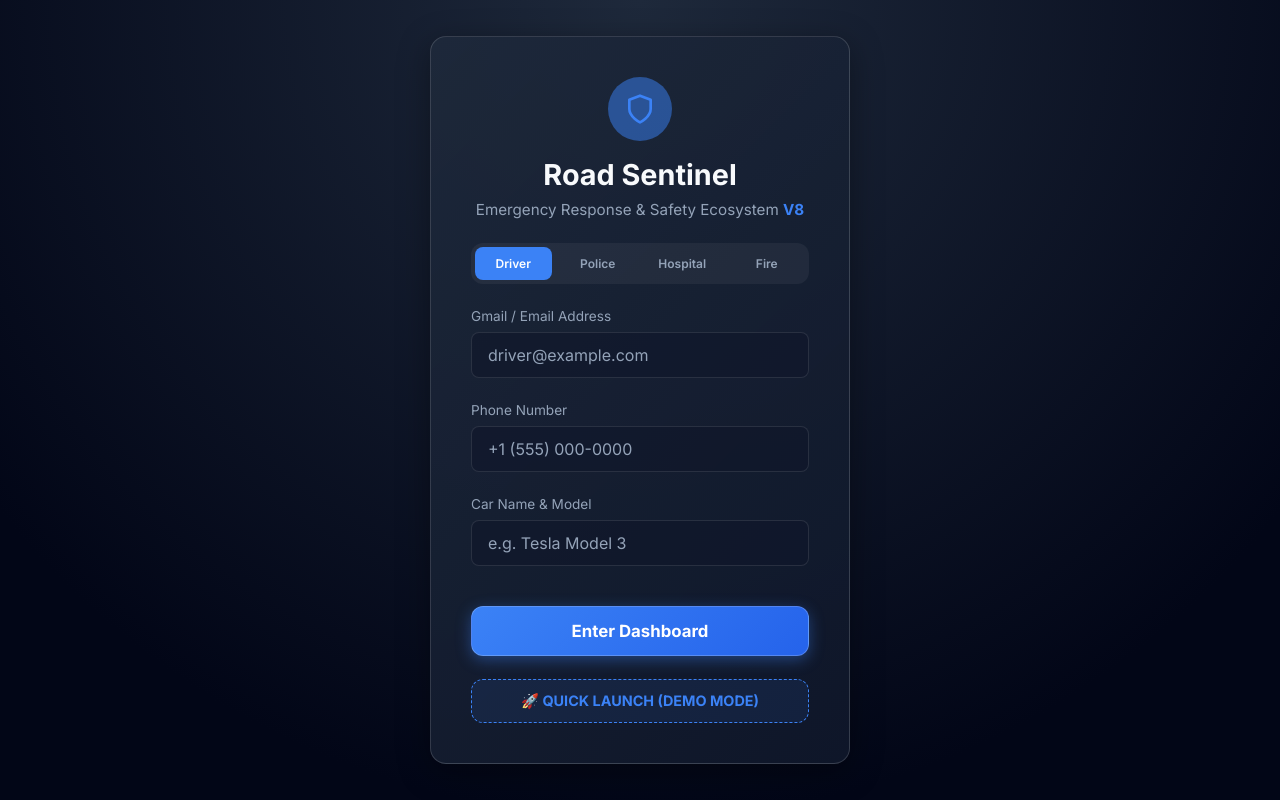
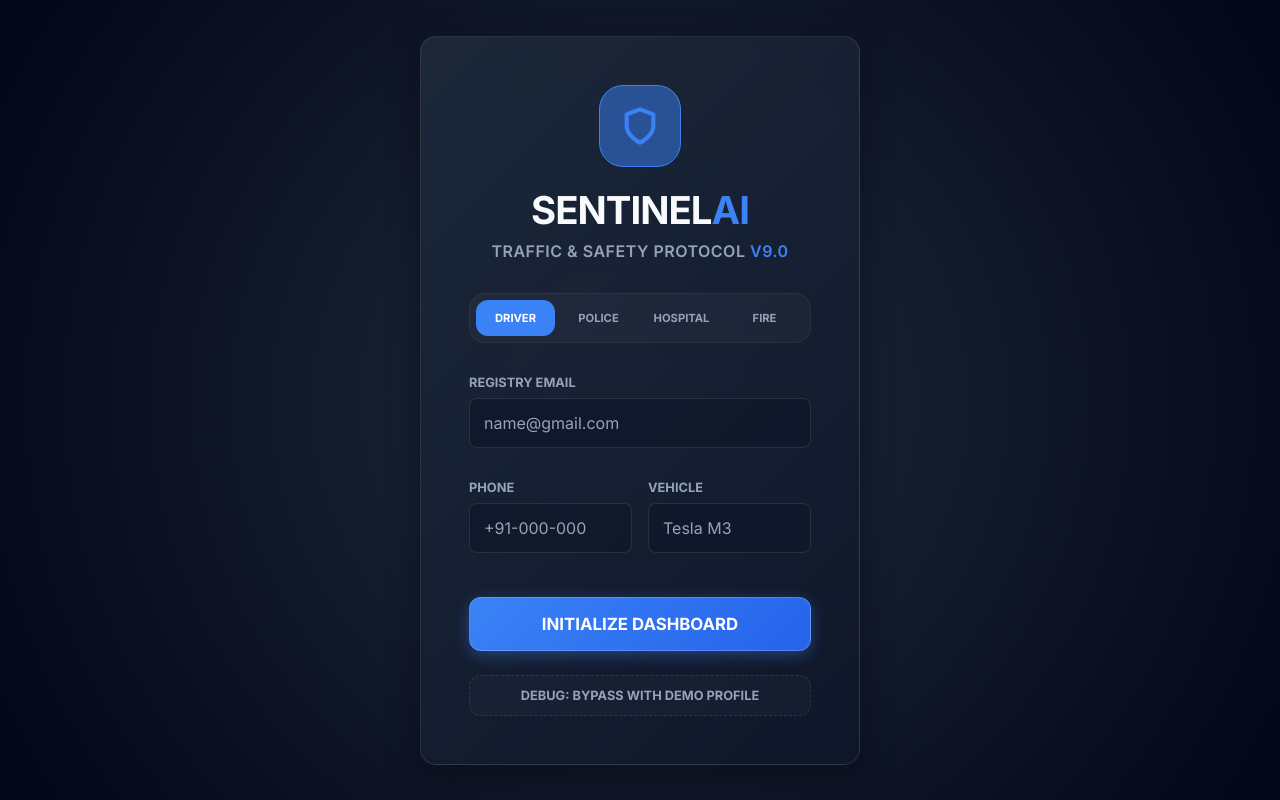
Before and after one commit to akhilannaluri/Road-safety-app, a React (Vite) app: page / in a window 1280 px wide. Built offline with nearby package versions, Linux system fonts and the light colour scheme; no server answers.

Commit message:
V12 Secure Deploy: Real-World Maps and Ticker UI - Final Stable Build

```diff
--- a/src/components/Login.tsx
+++ b/src/components/Login.tsx
@@ -44,37 +44,38 @@ Possible fixes:
 
 
   return (
-    <div style={{ display: 'flex', alignItems: 'center', justifyContent: 'center', minHeight: '100vh', width: '100%', padding: '20px' }} className="animate-fade-in">
-      <div className="glass" style={{ width: '100%', maxWidth: '420px', padding: '40px', display: 'flex', flexDirection: 'column', gap: '24px' }}>
+    <div style={{ display: 'flex', alignItems: 'center', justifyContent: 'center', minHeight: '100vh', width: '100%', padding: '20px', background: 'radial-gradient(circle at center, #1e293b 0%, #020617 100%)' }}>
+      <div className="glass shadow-2xl" style={{ width: '100%', maxWidth: '440px', padding: '48px', display: 'flex', flexDirection: 'column', gap: '32px', border: '1px solid rgba(255,255,255,0.1)' }}>
 
         <div style={{ textAlign: 'center' }}>
-          <div style={{ display: 'inline-flex', padding: '16px', background: 'var(--accent-glow)', borderRadius: '50%', marginBottom: '16px' }}>
-            <svg width="32" height="32" viewBox="0 0 24 24" fill="none" stroke="var(--accent-primary)" strokeWidth="2" strokeLinecap="round" strokeLinejoin="round">
+          <div style={{ display: 'inline-flex', padding: '20px', background: 'var(--accent-glow)', borderRadius: '24px', marginBottom: '20px', border: '1px solid var(--accent-primary)' }}>
+            <svg width="40" height="40" viewBox="0 0 24 24" fill="none" stroke="var(--accent-primary)" strokeWidth="2.5" strokeLinecap="round" strokeLinejoin="round">
               <path d="M12 22s8-4 8-10V5l-8-3-8 3v7c0 6 8 10 8 10z"></path>
             </svg>
           </div>
-          <h2 style={{ fontSize: '1.8rem', fontWeight: 700, marginBottom: '8px' }}>Road Sentinel</h2>
-          <p style={{ color: 'var(--text-secondary)', fontSize: '0.95rem' }}>
-            Emergency Response & Safety Ecosystem <span style={{ color: 'var(--accent-primary)', fontWeight: 800 }}>V8</span>
+          <h1 style={{ fontSize: '2.4rem', fontWeight: 900, marginBottom: '8px', letterSpacing: '-1px' }}>SENTINEL<span style={{ color: 'var(--accent-primary)' }}>AI</span></h1>
+          <p style={{ color: 'var(--text-secondary)', fontSize: '1rem', letterSpacing: '0.5px', textTransform: 'uppercase', fontWeight: 600 }}>
+            Traffic & Safety Protocol <span style={{ color: 'var(--accent-primary)' }}>v9.0</span>
           </p>
         </div>
 
         {/* Role Selector */}
-        <div style={{ display: 'flex', gap: '8px', background: 'rgba(255,255,255,0.05)', padding: '4px', borderRadius: '12px' }}>
+        <div style={{ display: 'flex', gap: '4px', background: 'rgba(255,255,255,0.03)', padding: '6px', borderRadius: '16px', border: '1px solid rgba(255,255,255,0.05)' }}>
           {(['driver', 'police', 'hospital', 'fire'] as UserRole[]).map((r) => (
             <button
               key={r}
               onClick={() => setRole(r)}
               style={{
                 flex: 1,
-                padding: '8px',
-                fontSize: '0.75rem',
+                padding: '10px 4px',
+                fontSize: '0.7rem',
                 background: role === r ? 'var(--accent-primary)' : 'transparent',
                 color: role === r ? 'white' : 'var(--text-secondary)',
-                borderRadius: '8px',
+                borderRadius: '12px',
                 width: 'auto',
-                fontWeight: 600,
-                textTransform: 'capitalize'
+                fontWeight: 800,
+                textTransform: 'uppercase',
+                transition: 'all 0.4s cubic-bezier(0.16, 1, 0.3, 1)'
               }}
             >
               {r}
@@ -82,78 +83,84 @@ Possible fixes:
           ))}
         </div>
 
-        <form onSubmit={handleSubmit} style={{ display: 'flex', flexDirection: 'column', gap: '8px' }}>
+        <form onSubmit={handleSubmit} style={{ display: 'flex', flexDirection: 'column', gap: '16px' }}>
           {role === 'driver' ? (
             <>
               <div>
-                <label style={{ display: 'block', marginBottom: '8px', fontSize: '0.85rem', color: 'var(--text-secondary)' }}>Gmail / Email Address</label>
+                <label style={{ display: 'block', marginBottom: '8px', fontSize: '0.8rem', color: 'var(--text-secondary)', textTransform: 'uppercase', fontWeight: 700 }}>Registry Email</label>
                 <input
                   type="email"
-                  placeholder="driver@example.com"
+                  placeholder="name@gmail.com"
                   value={email}
                   onChange={(e) => setEmail(e.target.value)}
                   required
+                  style={{ background: 'rgba(15, 23, 42, 0.8)', padding: '14px' }}
                 />
               </div>
 
+              <div style={{ display: 'grid', gridTemplateColumns: '1fr 1fr', gap: '16px' }}>
                 <div>
-                <label style={{ display: 'block', marginBottom: '8px', fontSize: '0.85rem', color: 'var(--text-secondary)' }}>Phone Number</label>
+                  <label style={{ display: 'block', marginBottom: '8px', fontSize: '0.8rem', color: 'var(--text-secondary)', textTransform: 'uppercase', fontWeight: 700 }}>Phone</label>
                   <input
                     type="tel"
-                  placeholder="+1 (555) 000-0000"
+                    placeholder="+91-000-000"
                     value={phone}
                     onChange={(e) => setPhone(e.target.value)}
                     required
+                    style={{ background: 'rgba(15, 23, 42, 0.8)', padding: '14px' }}
                   />
                 </div>
-
                 <div>
-                <label style={{ display: 'block', marginBottom: '8px', fontSize: '0.85rem', color: 'var(--text-secondary)' }}>Car Name & Model</label>
+                  <label style={{ display: 'block', marginBottom: '8px', fontSize: '0.8rem', color: 'var(--text-secondary)', textTransform: 'uppercase', fontWeight: 700 }}>Vehicle</label>
                   <input
                     type="text"
-                  placeholder="e.g. Tesla Model 3"
+                    placeholder="Tesla M3"
                     value={carName}
                     onChange={(e) => setCarName(e.target.value)}
                     required
+                    style={{ background: 'rgba(15, 23, 42, 0.8)', padding: '14px' }}
                   />
+                </div>
               </div>
             </>
           ) : (
             <>
               <div>
-                <label style={{ display: 'block', marginBottom: '8px', fontSize: '0.85rem', color: 'var(--text-secondary)' }}>Station / Unit ID</label>
+                <label style={{ display: 'block', marginBottom: '8px', fontSize: '0.8rem', color: 'var(--text-secondary)', textTransform: 'uppercase', fontWeight: 700 }}>Unit Identifier / Badge</label>
                 <input
                   type="text"
-                  placeholder={`e.g. ${role.toUpperCase()}-742`}
+                  placeholder={`UNIT-${role.toUpperCase()}-7`}
                   value={stationId}
                   onChange={(e) => setStationId(e.target.value)}
                   required
+                  style={{ background: 'rgba(15, 23, 42, 0.8)', padding: '14px' }}
                 />
               </div>
-              <div style={{ padding: '16px', background: 'rgba(59, 130, 246, 0.1)', borderRadius: '8px', marginBottom: '16px', border: '1px solid rgba(59, 130, 246, 0.2)' }}>
-                <p style={{ margin: 0, fontSize: '0.8rem', color: 'var(--accent-primary)' }}>
-                  Authority Access Mode: Secure terminal for {role} personnel.
+              <div style={{ padding: '14px', background: 'rgba(59, 130, 246, 0.05)', borderRadius: '12px', border: '1px solid rgba(59, 130, 246, 0.1)' }}>
+                <p style={{ margin: 0, fontSize: '0.75rem', color: 'var(--accent-primary)', textAlign: 'center' }}>
+                  🔐 SECURE AUTHORITY HANDSHAKE ACTIVE
                 </p>
               </div>
             </>
           )}
 
-          <button type="submit" className="btn-primary" disabled={loading} style={{ marginTop: '16px' }}>
+          <button type="submit" className="btn-primary" disabled={loading} style={{ marginTop: '12px', padding: '16px' }}>
             {loading ? (
-              <span className="animate-pulse">Authorizing...</span>
+              <span className="animate-pulse">VERIFYING...</span>
             ) : (
-              <span>Enter Dashboard</span>
+              <span>INITIALIZE DASHBOARD</span>
             )}
           </button>
 
           <button
             type="button"
+            className="btn-glass"
             onClick={() => {
               const demoUser = {
                 id: 888,
-                email: 'demo@safety.gov',
-                phone: '+1234567890',
-                carName: 'Security Patrol V8',
+                email: 'demo@sentinel.gov',
+                phone: '+9199999999',
+                carName: 'Patrol Cruiser X',
                 role: 'driver' as const
               };
               localStorage.setItem('road_safety_user', JSON.stringify(demoUser));
@@ -161,18 +168,18 @@ Possible fixes:
             }}
             style={{
               width: '100%',
-              background: 'rgba(59, 130, 246, 0.1)',
-              border: '1px dashed var(--accent-primary)',
-              color: 'var(--accent-primary)',
-              fontSize: '0.9rem',
-              marginTop: '15px',
+              background: 'rgba(255, 255, 255, 0.02)',
+              border: '1px dashed rgba(255, 255, 255, 0.1)',
+              color: 'var(--text-secondary)',
+              fontSize: '0.8rem',
+              marginTop: '8px',
               padding: '12px',
               borderRadius: '12px',
               fontWeight: 700,
               cursor: 'pointer'
             }}
           >
-            🚀 QUICK LAUNCH (DEMO MODE)
+            DEBUG: BYPASS WITH DEMO PROFILE
           </button>
         </form>
       </div>
```
Also changed, not shown: src/components/Dashboard.tsx (+33 -20 lines). Lines whose indentation alone changed are shown as unchanged.
